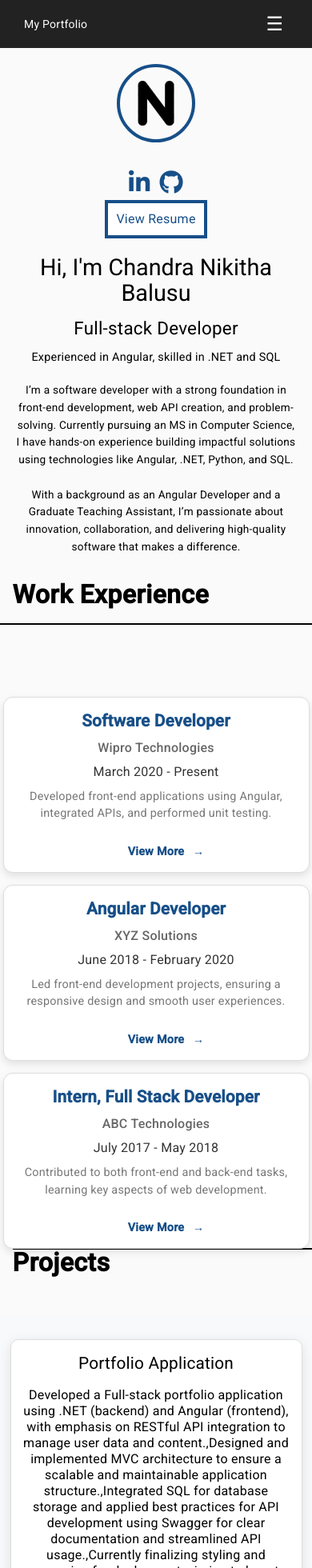
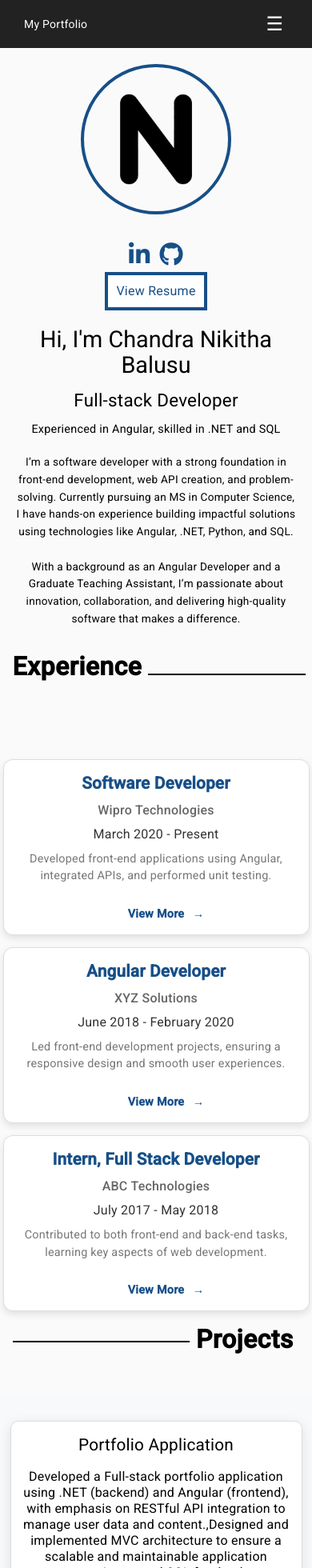
Before and after one commit to nikhithachowdarybalusu/portfolio3, an Angular app: page / in a window 390 px wide. Shown: the top 1960 px of the page at 80% size. Built offline with nearby package versions, Linux system fonts and the light colour scheme; no server answers.

Commit message:
Styling fixes

```diff
--- a/src/app/education/education.component.html
+++ b/src/app/education/education.component.html
@@ -2,6 +2,7 @@
   <h2 class="section-title">
     <i class="fas fa-graduation-cap education-icon"></i>
     Education
+    <div class="title-line"></div> <!-- Line next to the title -->
   </h2>
   <mat-accordion>
     <mat-expansion-panel class="accordion-item" *ngFor="let education of educationList">
--- a/src/app/education/education.component.scss
+++ b/src/app/education/education.component.scss
@@ -3,19 +3,24 @@
 .education-section {
   padding: 4%;
   background-color: $light-color;
-  max-width: 60%;
   justify-content: center;
-  margin-left: 18%;
 }
 
 .section-title {
   font-size: 2.5rem;
   font-weight: 600;
-  color: $primary-color;
+  color: $black;
   margin-bottom: 30px;
   display: flex;
   align-items: center;
   justify-content: center;
+}
+
+.title-line {
+  flex-grow: 1; /* This will make the line extend across */
+  height: 2px; /* Line thickness */
+  background-color: $black; /* Line color */
+  margin-left: 2%;
 }
 
 .education-icon {
@@ -35,6 +40,8 @@
 
 .accordion-item {
   border-bottom: 1px solid #ddd;
+  margin-left: 18%;
+  max-width: 60%;
 }
 
 /* Override mat-expansion-panel styles */
@@ -45,16 +52,17 @@
 
 .mat-expansion-panel-header.mat-expanded{
   background-color: $primary-color !important;
+  color: $white;
 }
 
 ::ng-deep .mat-expansion-panel-header {
   width: 100%;
   padding: 15px;
-  background-color: $primary-color;
+  background-color: $white;
   text-align: left;
   font-size: 1.5rem;
   font-weight: 600;
-  color: $white;
+  color: $primary-color;
   cursor: pointer;
   border: none;
   border-radius: 6px;
@@ -62,18 +70,20 @@
 }
 
 ::ng-deep .mat-expansion-panel-header:hover {
-  background-color: darken($primary-color, 10%) !important;
+  // background-color: darken($primary-color, 10%) !important;
+  background-color: #bebaba !important;
 }
 
 ::ng-deep .mat-expansion-panel-body {
   padding: 15px;
   // background-color: $white; /* Background color for the expanded content */
   border-top: 1px solid $primary-color;
-  color: $primary-color;
+  color: $primary-color !important;
 }
 
 ::ng-deep .mat-expansion-panel-body p {
   margin: 0;
+  color: $primary-color !important;
 }
 
 ::ng-deep .mat-expansion-panel-header.mat-expansion-panel-header-focused {
@@ -89,6 +99,11 @@
     font-size: 2rem;
   }
 
+  .title-line {
+    width: 100%; /* Makes the line full-width on mobile */
+    margin-top: 10px; /* Adds space below the title */
+  }
+
   .accordion {
     padding: 10px;
   }
@@ -101,6 +116,6 @@
   .accordion-body {
     font-size: 1rem;
     padding: 12px;
-    color: $primary-color;
+    color: $primary-color !important;
   }
 }
--- a/src/app/home/home.component.scss
+++ b/src/app/home/home.component.scss
@@ -187,8 +187,8 @@ h1 {
   }
 
   .profile-img {
-    width: 100px; /* Smaller image for mobile */
-    height: 100px;
+    width: 250px; /* Smaller image for mobile */
+    height: 250px;
   }
 
   h1 {
@@ -208,7 +208,7 @@ h1 {
   }
 
   .social-icons a {
-    font-size: 18px;
+    font-size: 40px;
     margin: 0 8px;
   }
 
@@ -234,8 +234,8 @@ h1 {
   }
 
   .profile-img {
-    width: 90px; /* Further reduce image size */
-    height: 90px;
+    width: 180px; /* Further reduce image size */
+    height: 180px;
   }
 
   h1 {
@@ -269,6 +269,12 @@ h1 {
     margin-top: 6px;
   }
 
+  .view-resume-btn:hover {
+    background-color: $primary-color; /* Change color on hover */
+    color: $white;
+    transform: scale(1.4); /* Slight increase in size on hover */
+  }
+
   .btn {
     width: 100%; /* Full-width buttons on mobile */
     padding: 10px 0;
--- a/src/app/projects/projects.component.scss
+++ b/src/app/projects/projects.component.scss
@@ -164,22 +164,16 @@
 
 /* Mobile responsiveness */
 @media (max-width: 767px) {
-  .projects-header {
-    flex-direction: column;
-    align-items: flex-start; /* Aligns the title and line vertically */
-    justify-content: flex-start;
-  }
 
   .section-title {
     font-size: 2rem;
-    margin-left: 4%;
-    margin-right: 2%; /* Space between title and line */
-    margin-bottom: 10px; /* Adds some space below the title */
+    margin-top: 30px;
+    padding-right: 4%;
   }
 
   .title-line {
-    width: 100%; /* Makes the line full-width on mobile */
-    margin-top: 10px; /* Adds space below the title */
+    width: 100%;
+    margin-top: 20px; /* Adds space below the title */
   }
 
   .tabs {
--- a/src/app/work-experience/work-experience.component.html
+++ b/src/app/work-experience/work-experience.component.html
@@ -1,6 +1,8 @@
 <div class="work-experience-section">
   <div class="work-experience-header">
-      <h2 class="section-title">Work Experience</h2>
+    <!-- Font Awesome Laptop Icon -->
+    <i class="fas fa-laptop-alt laptop-icon"></i>
+      <h2 class="section-title">Experience</h2>
       <div class="title-line"></div> <!-- Line next to the title -->
   </div>
 
--- a/src/app/work-experience/work-experience.component.scss
+++ b/src/app/work-experience/work-experience.component.scss
@@ -19,6 +19,12 @@
   // color: $primary-color;
   margin-left: 4%;
   margin-right: 2%; /* Space between title and line */
+}
+
+.laptop-icon {
+  font-size: 3rem; /* Increase icon size */
+  margin-right: 10px; /* Adds space between image and title */
+  color: $primary-color; /* Set color of the icon */
 }
 
 .title-line {
@@ -109,17 +115,18 @@
 
 /* Mobile Responsive Styles */
 @media (max-width: 767px) {
-  .work-experience-header {
-    flex-direction: column;
-    align-items: flex-start; /* Aligns the title and line vertically */
-    justify-content: flex-start;
-  }
 
   .section-title {
     font-size: 2rem;
     margin-left: 4%;
     margin-right: 2%; /* Space between title and line */
     margin-bottom: 10px; /* Adds some space below the title */
+    flex-wrap: nowrap;
+  }
+
+  .laptop-icon {
+    font-size: 2rem; /* Smaller icon size on mobile */
+    margin-right: 0; /* Removes margin for mobile */
   }
 
   .title-line {
```
